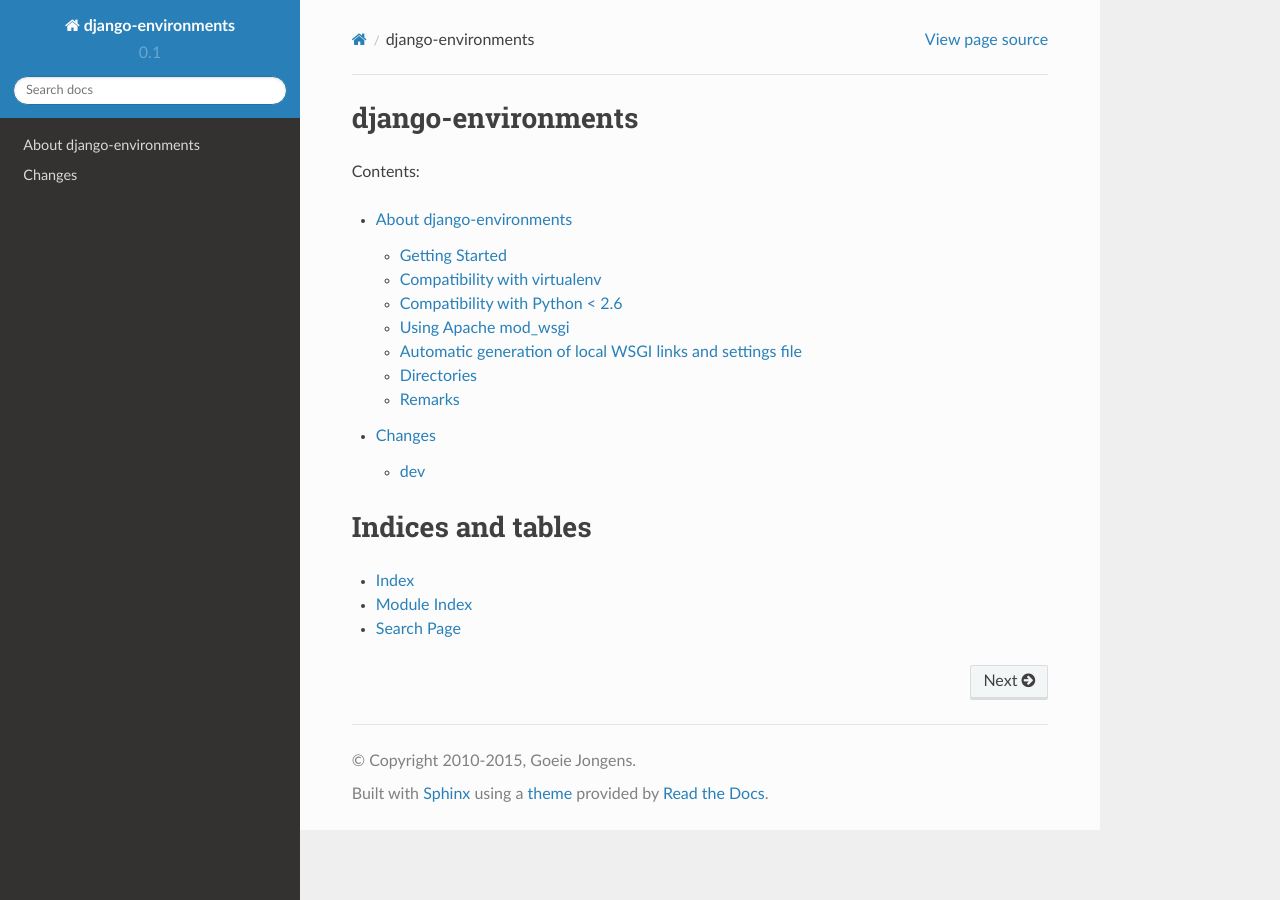
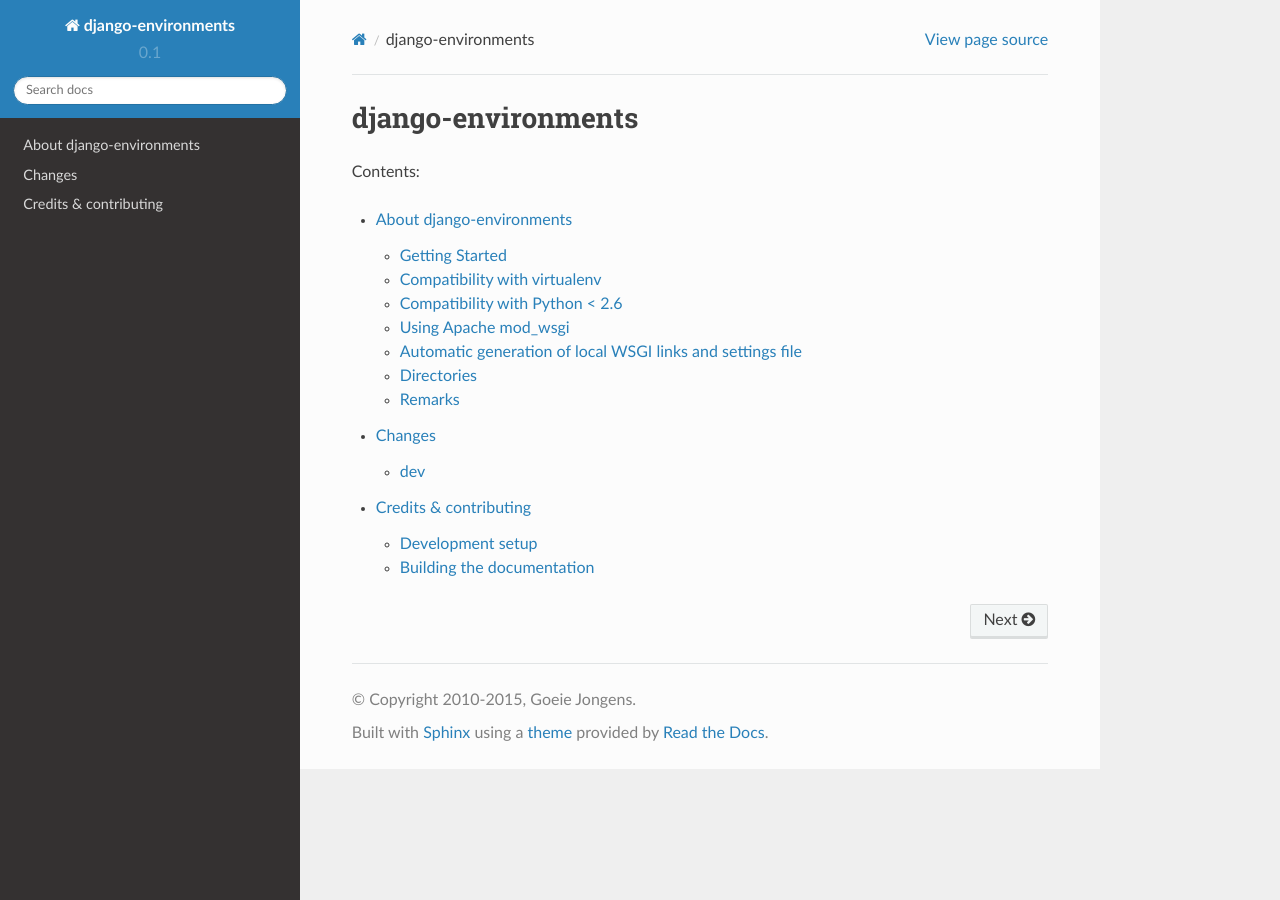
Before and after one commit to yvandermeer/django-environments, a Sphinx documentation site: the page built from docs/index.rst, in a window 1280 px wide. Built offline with Sphinx 7.4.7 and the Read the Docs theme 2.0.0, drawn with Linux system fonts in a browser that asks for light colours.

Commit message:
Add "Credits & contributing" to documentation

```diff
--- a/docs/index.rst
+++ b/docs/index.rst
@@ -8,11 +8,4 @@
 
    readme
    changes
-
-
-Indices and tables
-==================
-
-* :ref:`genindex`
-* :ref:`modindex`
-* :ref:`search`
+   contributing
```
Also changed, not shown: docs/contributing.rst (added, +57 -0 lines).
